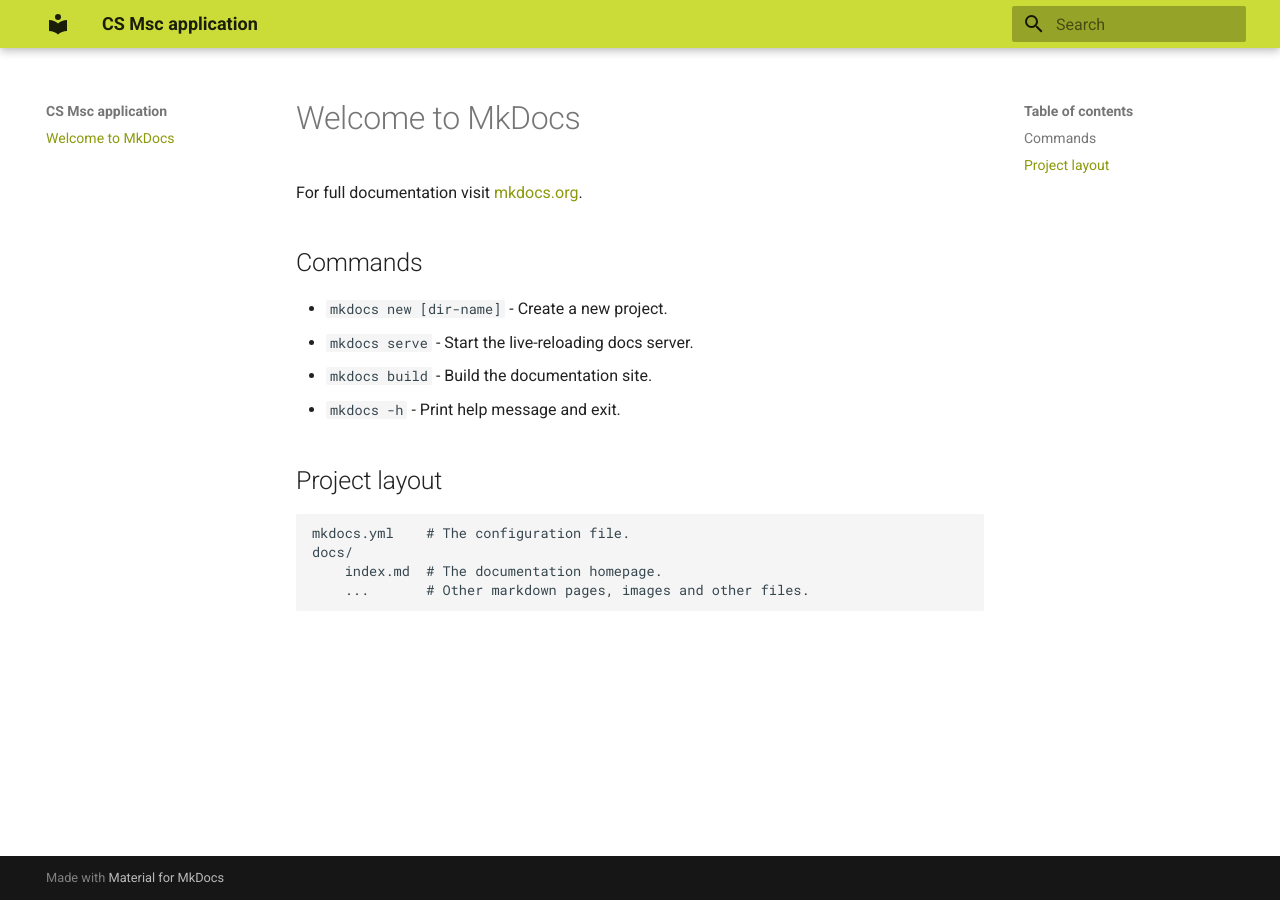
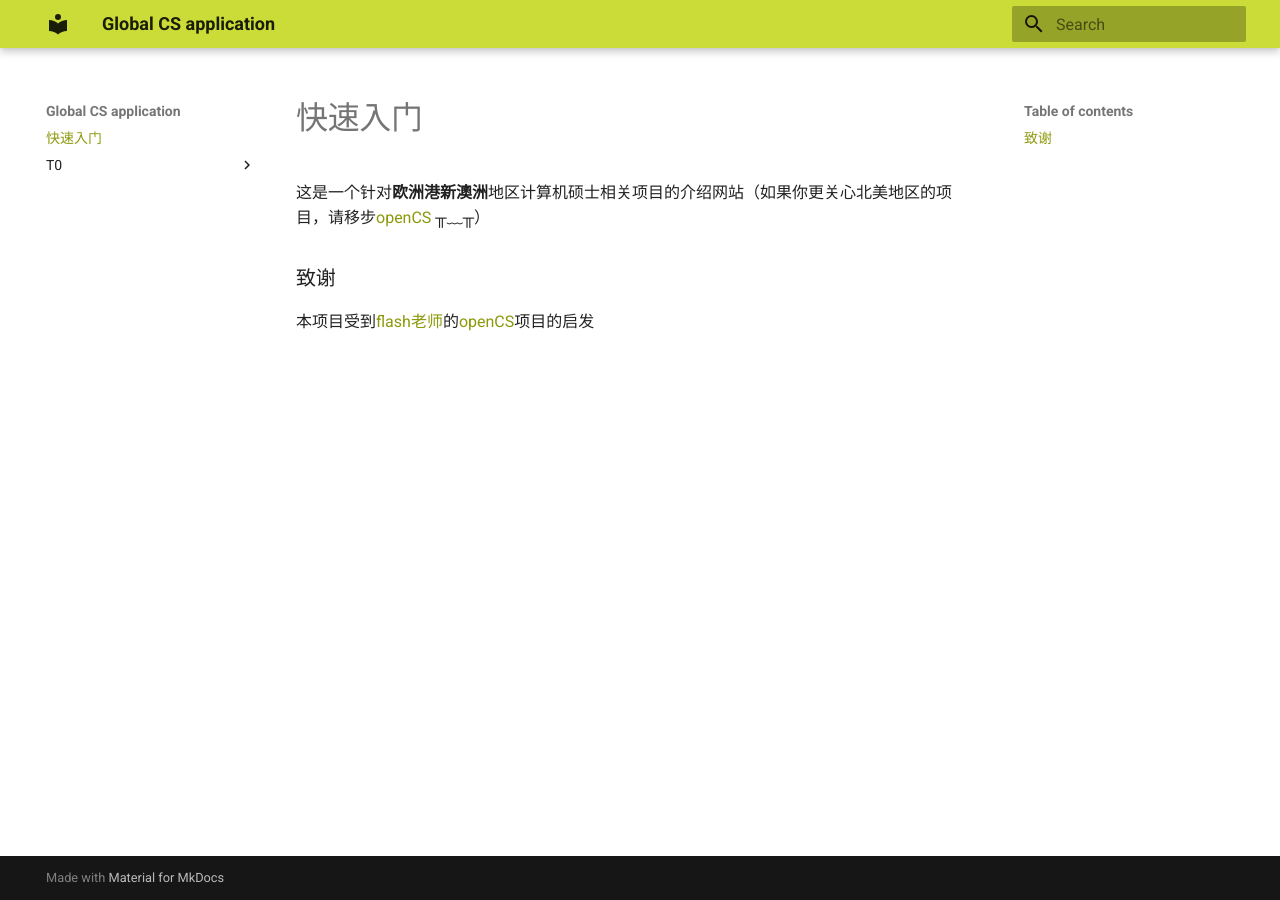
Before and after one commit to Global-CS-application/global-cs-application.github.io, an MkDocs documentation site: the page built from docs/index.md, in a window 1280 px wide. Built offline with MkDocs 1.6.1 and Material for MkDocs 9.7.7, drawn with Linux system fonts in a browser that asks for light colours.

Commit message:
(dev) modify index.md and add ETH MSCS

```diff
--- a/docs/index.md
+++ b/docs/index.md
@@ -1,17 +1,7 @@
-# Welcome to MkDocs
+# 快速入门
 
-For full documentation visit [mkdocs.org](https://www.mkdocs.org).
+这是一个针对**欧洲港新澳洲**地区计算机硕士相关项目的介绍网站（如果你更关心北美地区的项目，请移步[openCS](https://opencs.app/) ╥﹏╥）
 
-## Commands
+### 致谢
 
-* `mkdocs new [dir-name]` - Create a new project.
-* `mkdocs serve` - Start the live-reloading docs server.
-* `mkdocs build` - Build the documentation site.
-* `mkdocs -h` - Print help message and exit.
-
-## Project layout
-
-    mkdocs.yml    # The configuration file.
-    docs/
-        index.md  # The documentation homepage.
-        ...       # Other markdown pages, images and other files.
+本项目受到[flash老师](https://github.com/xichenpan)的[openCS](https://github.com/opencsapp/opencsapp.github.io)项目的启发
--- a/mkdocs.yml
+++ b/mkdocs.yml
@@ -1,7 +1,12 @@
-site_name: CS Msc application
-
+site_name: Global CS application
+site_author: 'Global-CS-application'
 theme:
 
   name: material
   palette:
     primary: lime
+
+nav:
+  - "index.md"
+  - T0:
+      - ETH MSCS: "T0/ETH MSCS.md"
```
Also changed, not shown: docs/T0/ETH MSCS.md (added), 1 other file.
